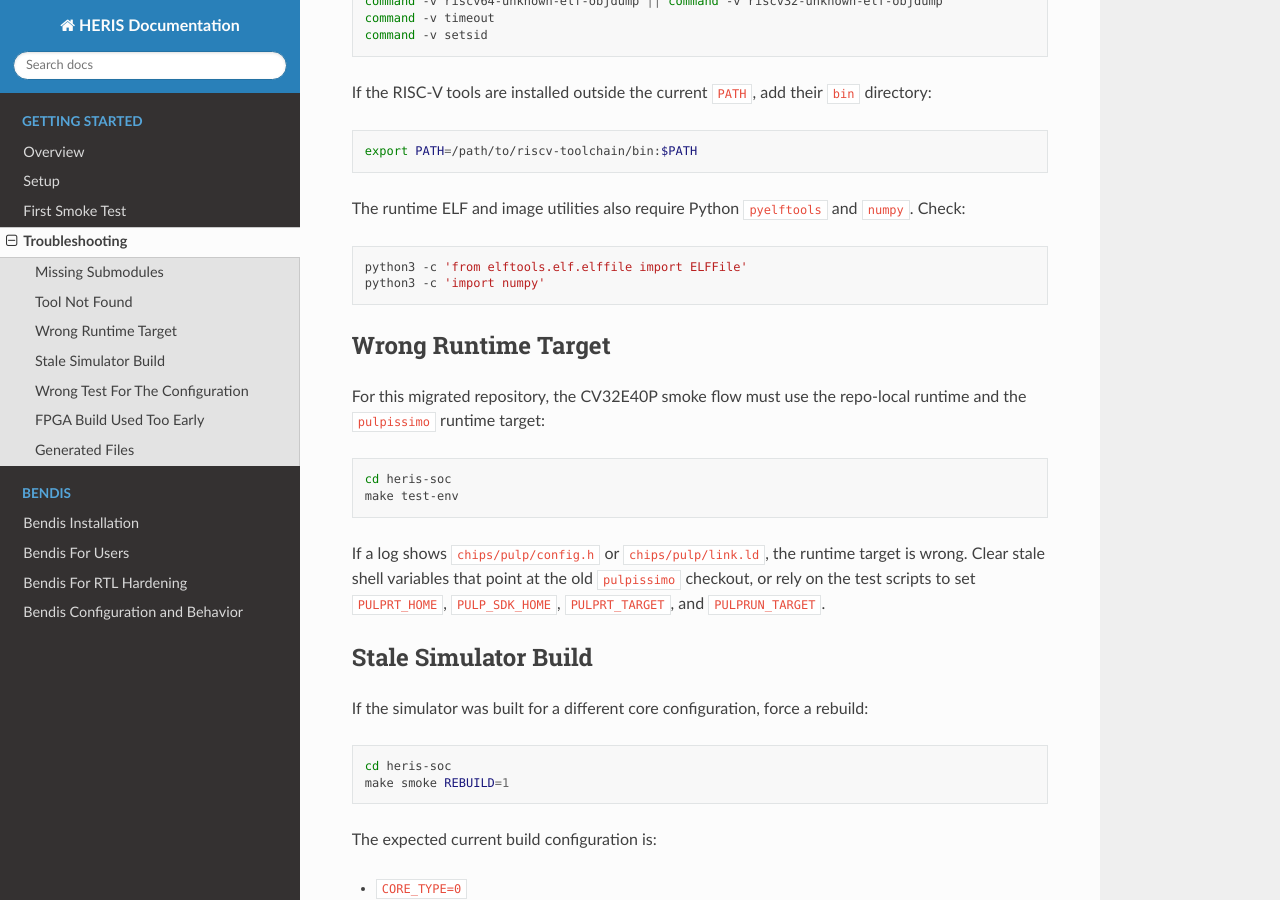
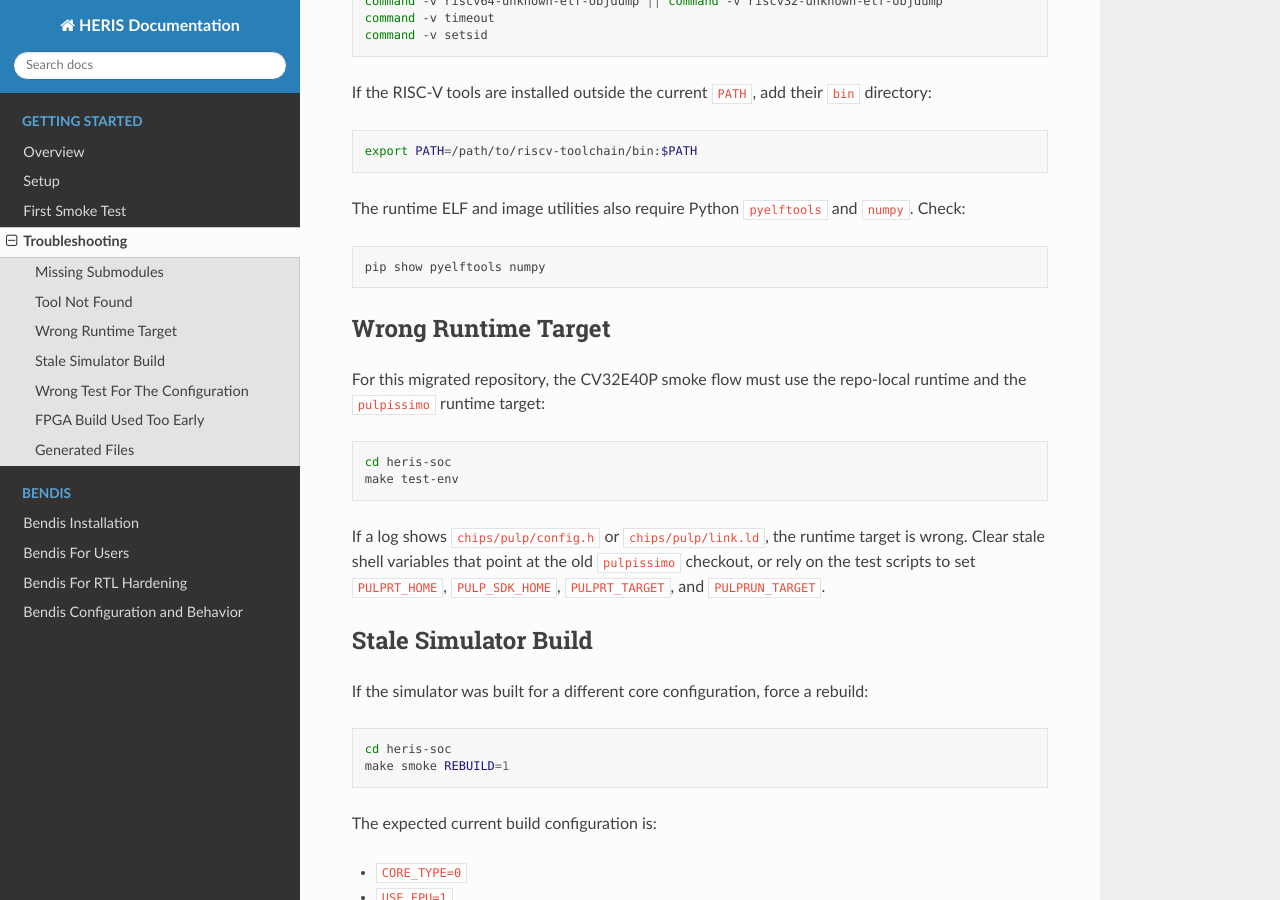
Before and after one commit to albertc9/HERIS-Doc, a Sphinx documentation site: the page built from docs/source/getting-started/troubleshooting.rst, in a window 1280 px wide and 900 px high, scrolled down 679 px. Built offline with Sphinx 7.4.7 and the Read the Docs theme 3.1.0, drawn with Linux system fonts in a browser that asks for light colours; pages that are not in the unit, such as notebooks, are missing from menus.

Commit message:
check pyelftools numpy

```diff
--- a/docs/source/getting-started/troubleshooting.rst
+++ b/docs/source/getting-started/troubleshooting.rst
@@ -45,8 +45,7 @@ The runtime ELF and image utilities also require Python ``pyelftools`` and
 
 .. code-block:: sh
 
-   python3 -c 'from elftools.elf.elffile import ELFFile'
-   python3 -c 'import numpy'
+   pip show pyelftools numpy
 
 Wrong Runtime Target
 --------------------
```
